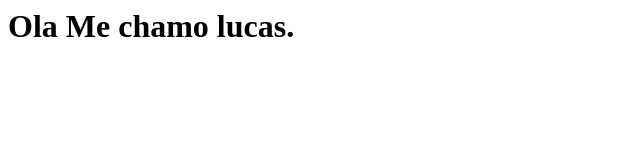
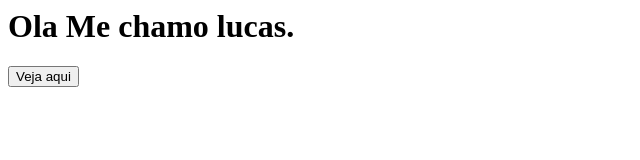
Before and after one commit to LcsLeone/Aula_de_GitHub, a plain HTML site: page index.html in a window 1280 px wide. Shown: the whole page, without its empty margins (0-640 px from the left). Drawn offline with Linux system fonts and the light colour scheme.

Commit message:
aluatualização do README.mr

```diff
--- a/index.html
+++ b/index.html
@@ -7,5 +7,7 @@
 </head>
 <body>
     <h1>Ola Me chamo lucas.</h1>
+
+    <button>Veja aqui</button>
 </body>
 </html>
```
Also changed, not shown: 1 other file.
